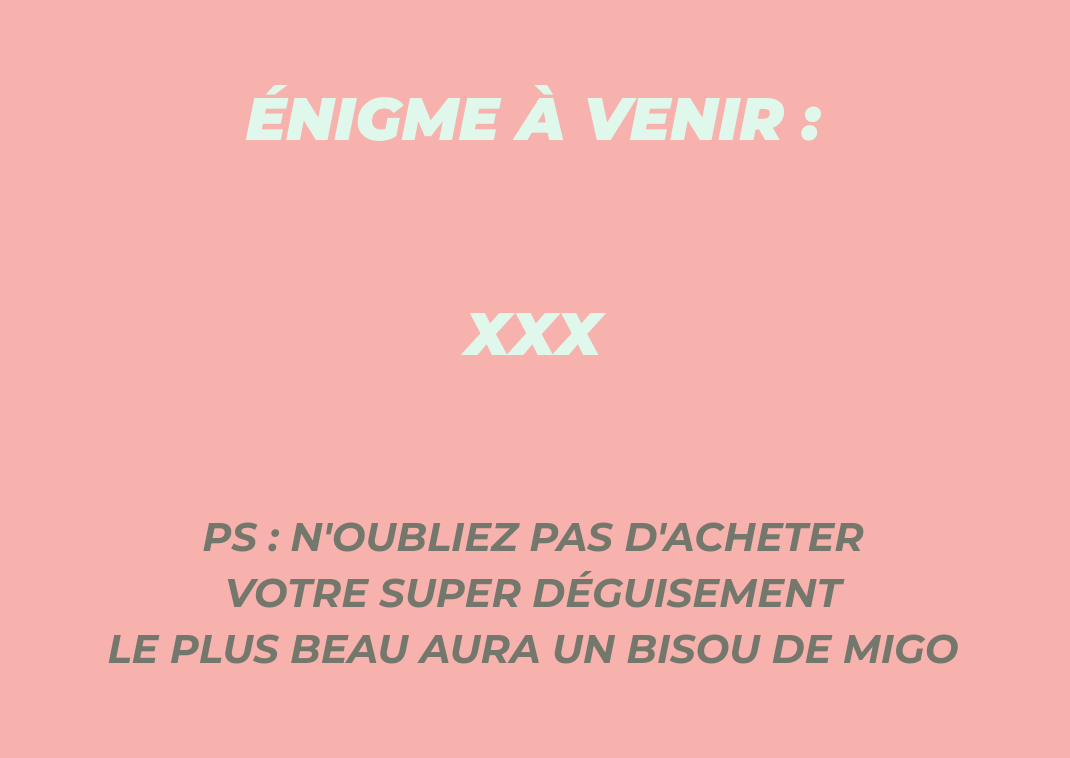
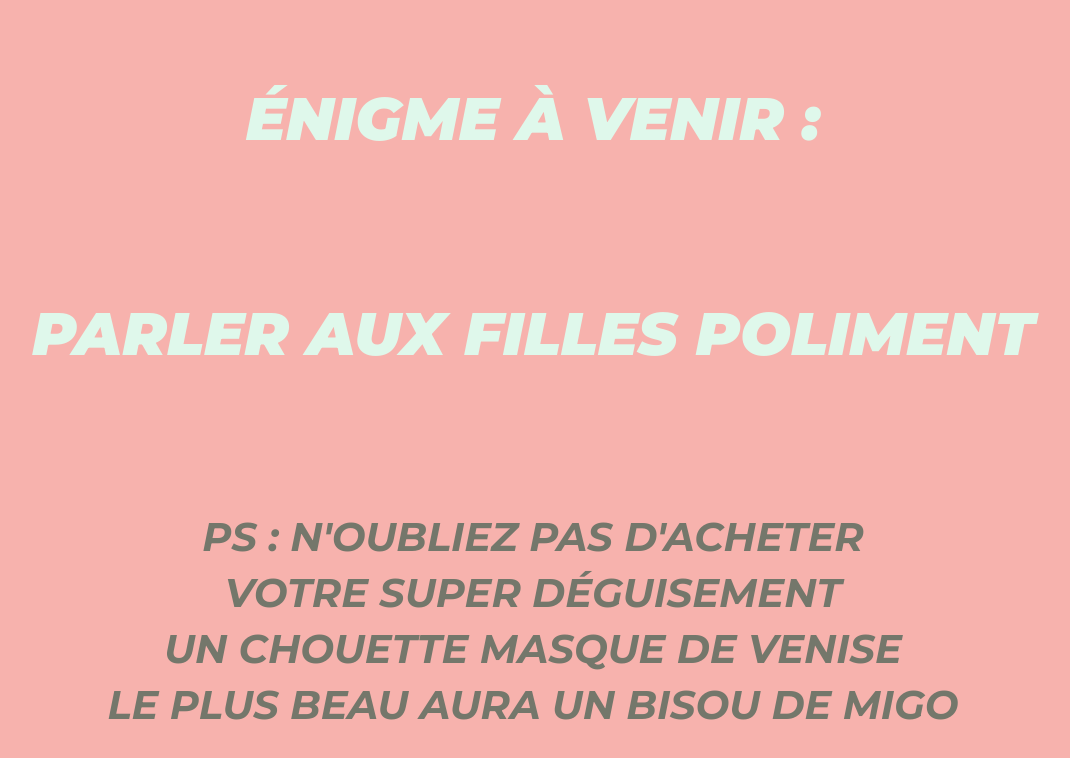
Before and after one commit to gabriellelailler/12nombril, a plain HTML site: page index.html in a window 1280 px wide. Shown: the part 1372-2130 px from the top of the page, without its empty margins (107-1177 px from the left). Drawn offline with nearby package versions, Linux system fonts and the light colour scheme; a web font is replaced by a local one.

Commit message:
Add files via upload

```diff
--- a/index.html
+++ b/index.html
@@ -39,7 +39,7 @@
     <br/>
     <br/>
     <br/>
-    <h2> XXX </h2>
+    <h2> PARLER AUX FILLES POLIMENT </h2>
 
     <br/>
 
@@ -49,6 +49,7 @@
 
 <h3> PS : N'OUBLIEZ PAS D'ACHETER </h3>
 <h3> VOTRE SUPER DÉGUISEMENT </h3>
+<h3> UN CHOUETTE MASQUE DE VENISE </h3>
 <h3> LE PLUS BEAU AURA UN BISOU DE MIGO </h3>
 <br/>
 
```
